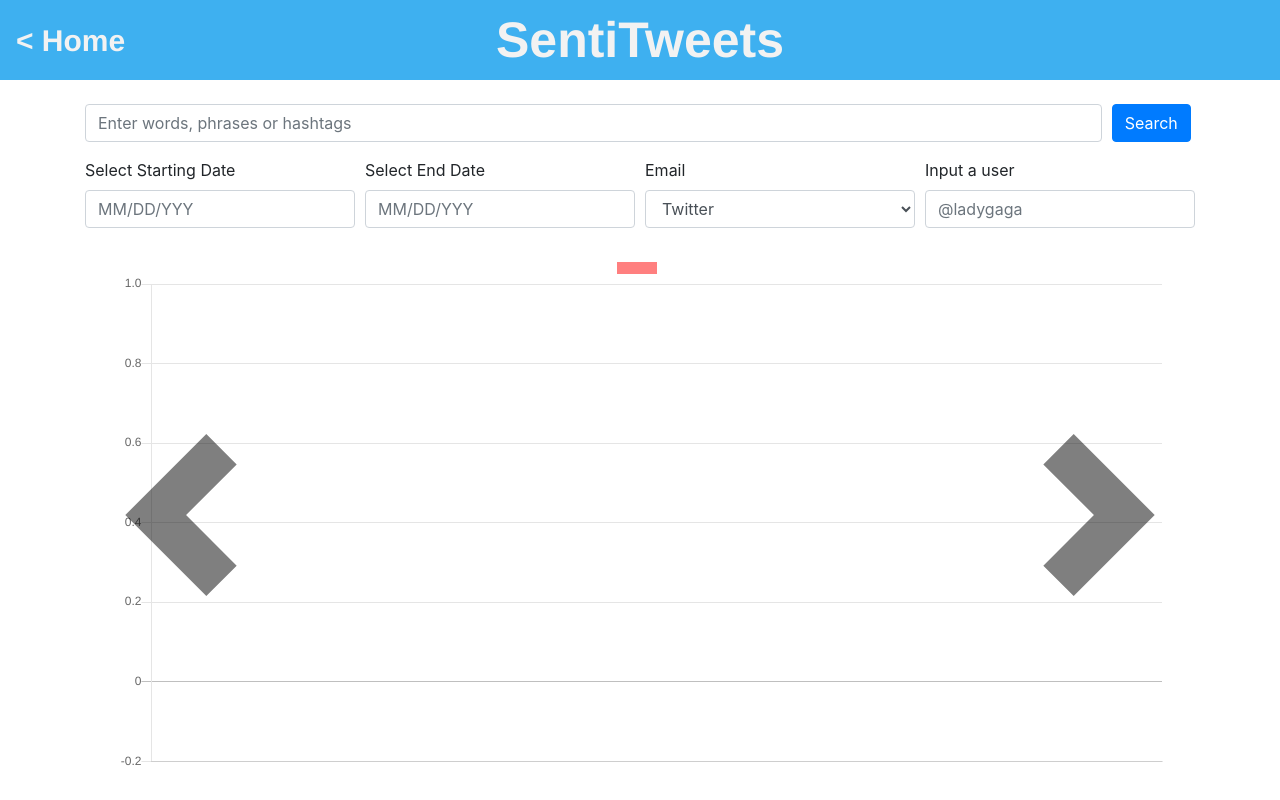
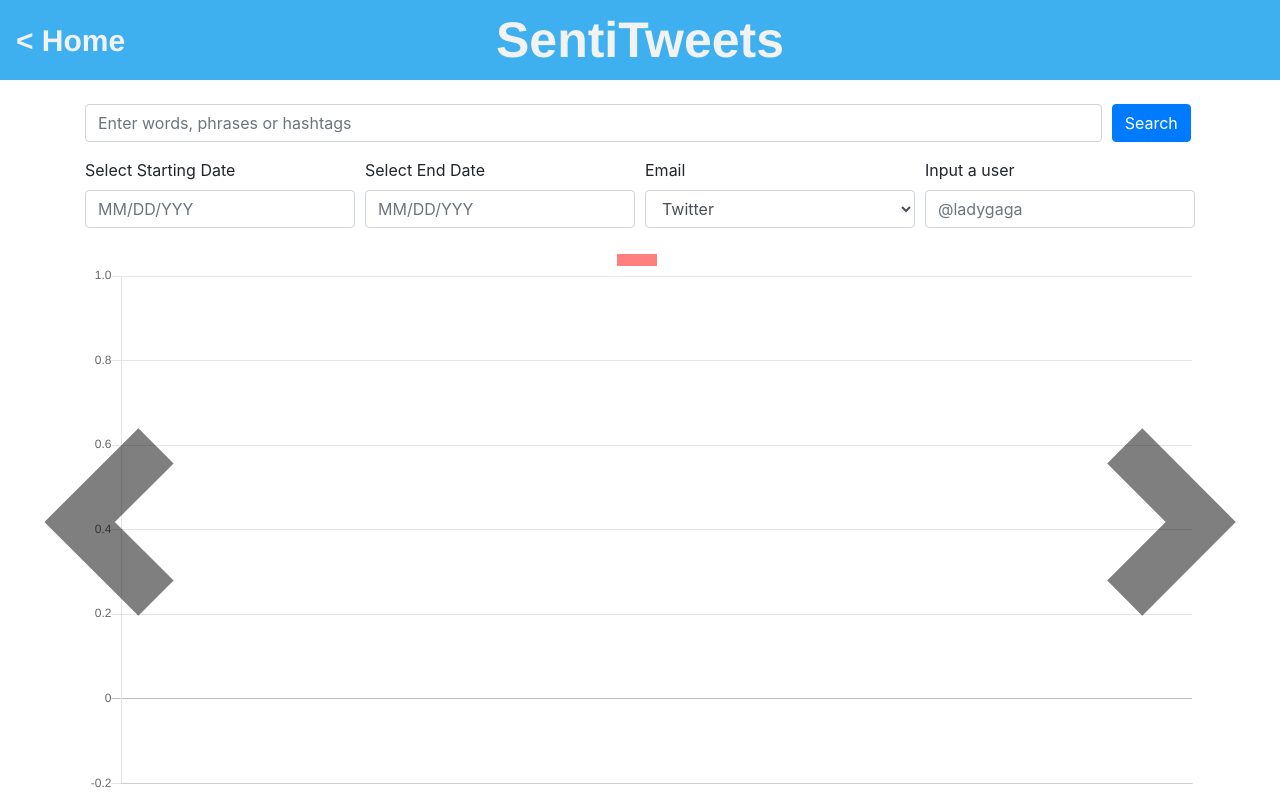
Before and after one commit to RJHughes/TwitterSentiment, a Flask app: page / in a window 1280 px wide. Run offline with Flask 2, Linux system fonts and the light colour scheme; some libraries are stand-ins or nearby versions.

Commit message:
Cleans up spacing

```diff
--- a/app/application.py
+++ b/app/application.py
@@ -25,7 +25,7 @@ def search():
             print('uh oh')
             return render_template('search.html')
 
-        db= create_large_db('database/large-11-17.db')
+        db= create_large_db('app/database/large-11-17.db')
 
         # This block demonstrates how to query the database
         start = time.time()
--- a/app/templates/index.html
+++ b/app/templates/index.html
@@ -20,7 +20,7 @@
     <link rel="stylesheet" href="https://cdnjs.cloudflare.com/ajax/libs/bootstrap-datepicker/1.4.1/css/bootstrap-datepicker3.css"/>
     <link rel="stylesheet" type="text/css" href="static/css/main.css">
 </head>
-
+<body>
 <!-- Top navigation -->
 <div class="topnav">
 
@@ -34,8 +34,7 @@
 
 </div>
 
-
-<div class="pt-4 container">
+<div class="container pt-4">
   <form role ="form", class="form-horizontal", action="" method="post" role="form" novalidate>
     {{ form.hidden_tag() }}
     <div class="form-row">
@@ -95,18 +94,19 @@
       </div>
     </div>
   </form>
-<h1>{{ title }}</h1>
-<div class="container">
-
+</div>
+  <div class="container-fluid">
   <div id="carouselExampleControls" class="carousel slide" data-ride="carousel">
     <div class="carousel-inner">
       <div class="carousel-item">
+        <div class="container">
         <h1>"HREEE"</h1>
+        </div>
       </div>
       <div class="carousel-item active">
         <div class="container">
-        <canvas id="chart"></canvas>
-        <script>
+          <canvas id="chart"></canvas>
+          <script>
           // bar chart data
           var chartData = {
             labels : [
```
